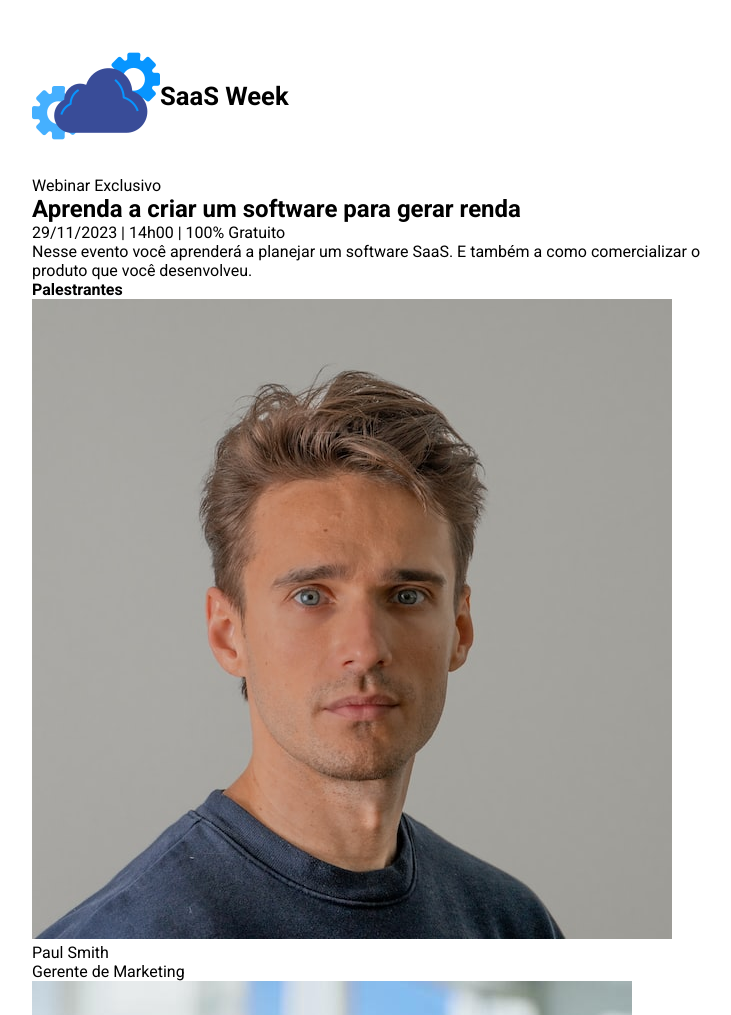
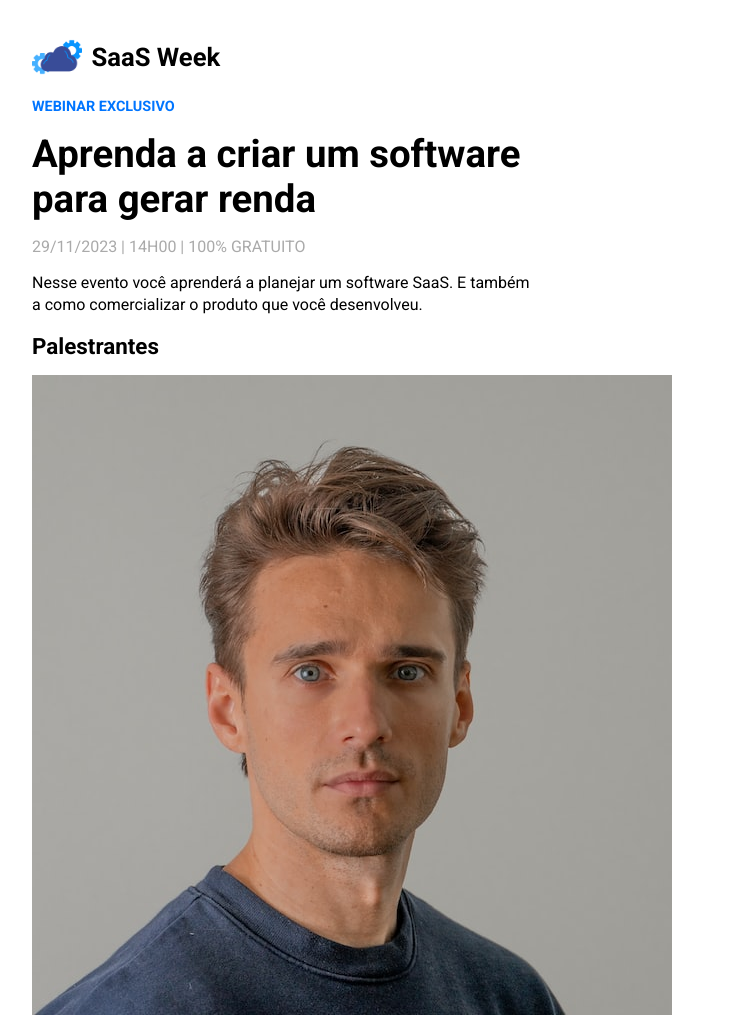
Before and after one commit to EmersonJesus/projeto-curso-html-css, a plain HTML site: page index.html in a window 1280 px wide. Shown: the top 1015 px of the page, without its empty margins (32-763 px from the left). Drawn offline with Linux system fonts and the light colour scheme.

Commit message:
Update styles.css

```diff
--- a/css/styles.css
+++ b/css/styles.css
@@ -24,6 +24,42 @@ body{
     margin-bottom: 1rem;
 }
 
+#brand img {
+    height: 50px;
+    margin-right: 0.6rem;
+}
+
+#exclusive {
+    text-transform: uppercase;
+    color: #0075ff;
+    font-weight: bold;
+    font-size: 0.9rem;
+    margin-bottom: 1rem;
+}
+
+#about-container h2{
+    font-size: 2.4rem;
+    max-width: 500px;
+    margin-bottom: 1rem;
+}
+
+#date {
+    text-transform: uppercase;
+    color: #aaa;
+    margin-bottom: 1rem;
+}
+
+#description {
+    max-width: 500px;
+    margin-bottom: 1rem;
+    line-height: 1.4rem;
+}
+
+#about-container h4 {
+    font-size: 1.4rem;
+    margin-bottom: 1rem;
+}
+
 /* Formulário */
 #form-container{
     flex: 1;
```
